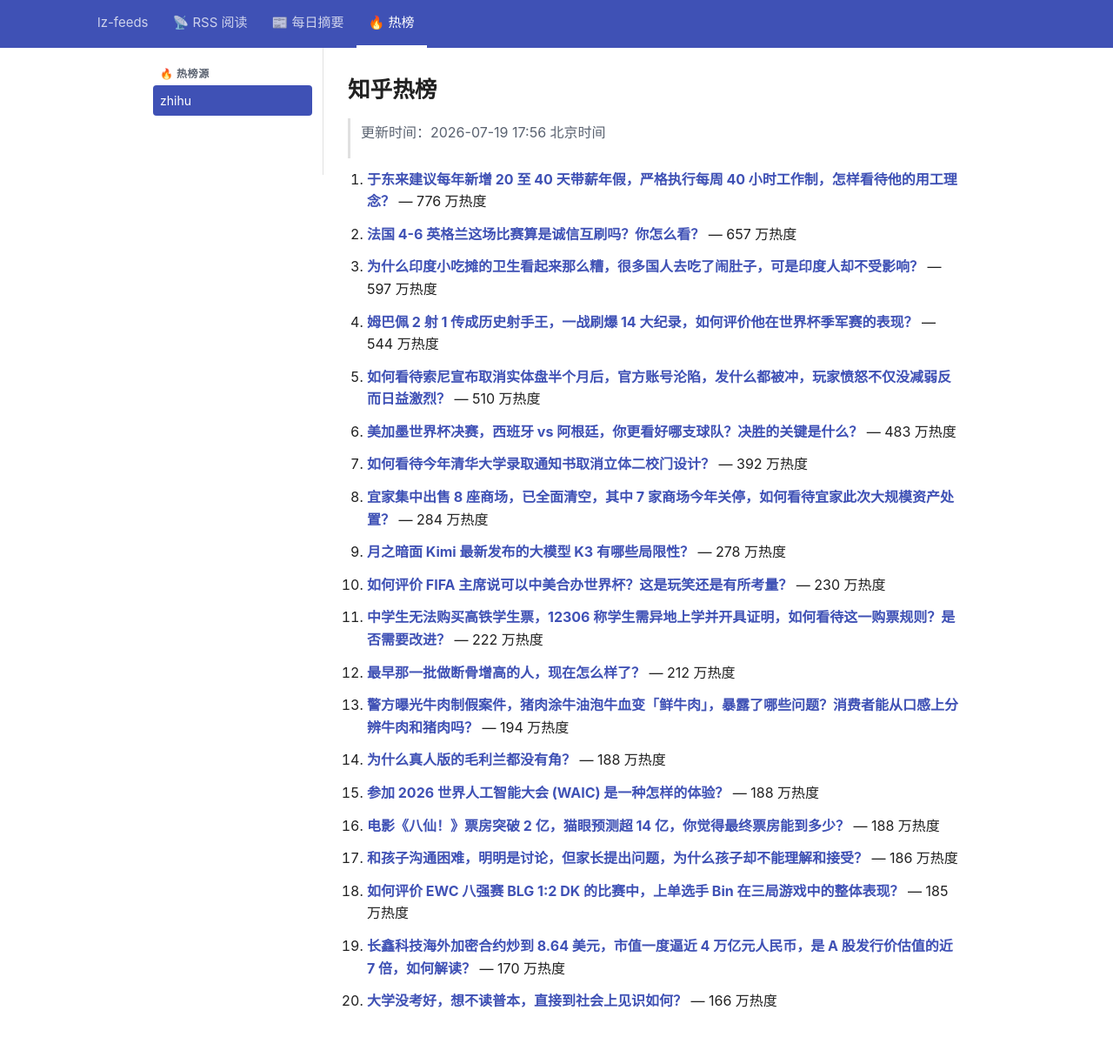
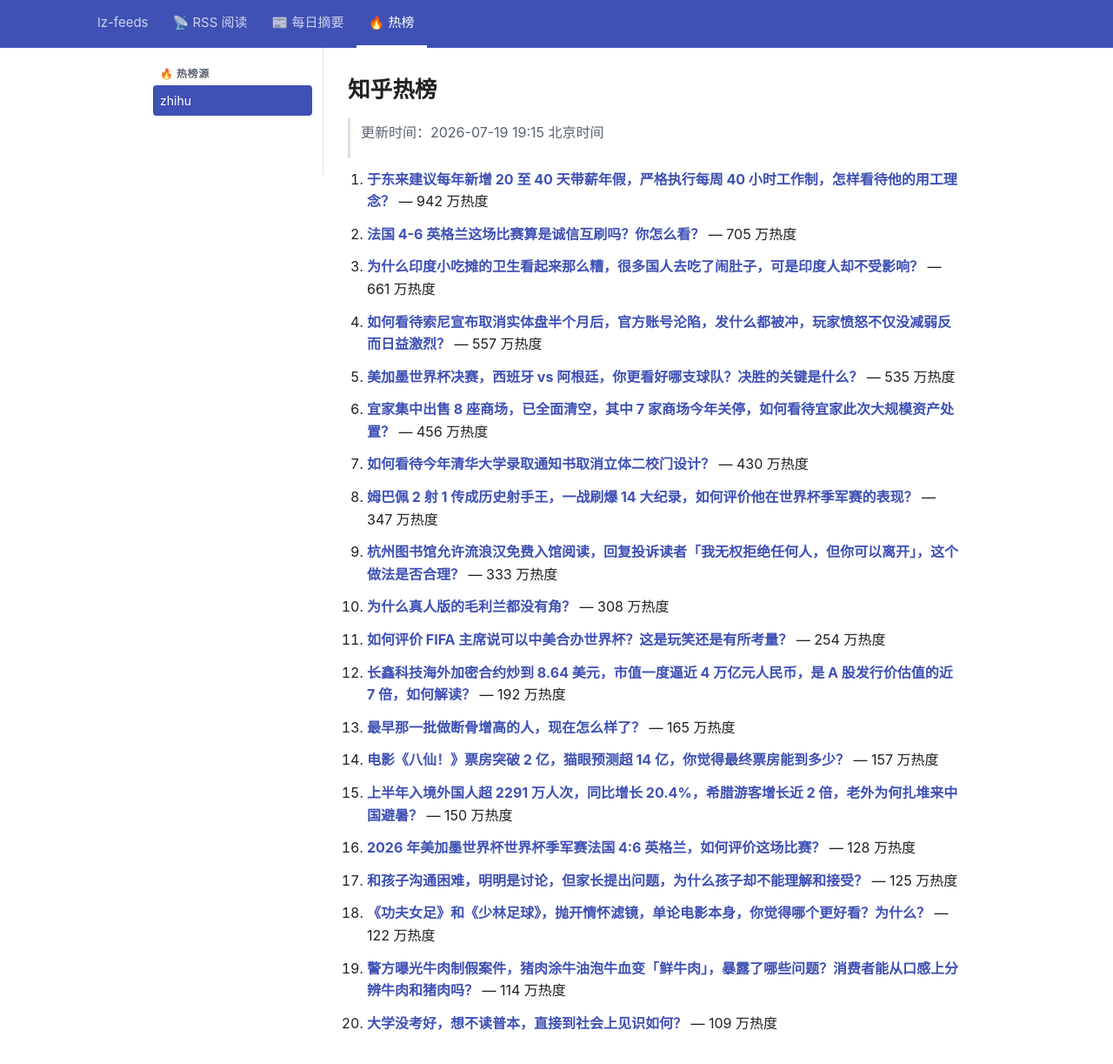
Before and after one commit to lizhang0101/lz-feeds, a Jekyll site: the page built from _hotlist/zhihu.md, in a window 1280 px wide and 1253 px high. Shown: the top 1223 px of the window at 87% size. Built offline with Jekyll 4.4.1, drawn with Linux system fonts in a browser that asks for light colours.

Commit message:
hotlist: 2026-07-19T11:15Z

```diff
--- a/_hotlist/zhihu.md
+++ b/_hotlist/zhihu.md
@@ -1,48 +1,48 @@
 ---
-updated: 2026-07-19 17:56 北京时间
+updated: 2026-07-19 19:15 北京时间
 count: 20
 ---
 
 # 知乎热榜
 
-> 更新时间：2026-07-19 17:56 北京时间
+> 更新时间：2026-07-19 19:15 北京时间
 
-1. **[于东来建议每年新增 20 至 40 天带薪年假，严格执行每周 40 小时工作制，怎样看待他的用工理念？](https://www.zhihu.com/question/2061431899038409047)** — 776 万热度
+1. **[于东来建议每年新增 20 至 40 天带薪年假，严格执行每周 40 小时工作制，怎样看待他的用工理念？](https://www.zhihu.com/question/2061431899038409047)** — 942 万热度
 
-2. **[法国 4-6 英格兰这场比赛算是诚信互刷吗？你怎么看？](https://www.zhihu.com/question/2062079550658274248)** — 657 万热度
+2. **[法国 4-6 英格兰这场比赛算是诚信互刷吗？你怎么看？](https://www.zhihu.com/question/2062079550658274248)** — 705 万热度
 
-3. **[为什么印度小吃摊的卫生看起来那么糟，很多国人去吃了闹肚子，可是印度人却不受影响？](https://www.zhihu.com/question/2060535612919363451)** — 597 万热度
+3. **[为什么印度小吃摊的卫生看起来那么糟，很多国人去吃了闹肚子，可是印度人却不受影响？](https://www.zhihu.com/question/2060535612919363451)** — 661 万热度
 
-4. **[姆巴佩 2 射 1 传成历史射手王，一战刷爆 14 大纪录，如何评价他在世界杯季军赛的表现？](https://www.zhihu.com/question/2062077879253295768)** — 544 万热度
+4. **[如何看待索尼宣布取消实体盘半个月后，官方账号沦陷，发什么都被冲，玩家愤怒不仅没减弱反而日益激烈？](https://www.zhihu.com/question/2061350873901675318)** — 557 万热度
 
-5. **[如何看待索尼宣布取消实体盘半个月后，官方账号沦陷，发什么都被冲，玩家愤怒不仅没减弱反而日益激烈？](https://www.zhihu.com/question/2061350873901675318)** — 510 万热度
+5. **[美加墨世界杯决赛，西班牙 vs 阿根廷，你更看好哪支球队？决胜的关键是什么？](https://www.zhihu.com/question/2061433680585811334)** — 535 万热度
 
-6. **[美加墨世界杯决赛，西班牙 vs 阿根廷，你更看好哪支球队？决胜的关键是什么？](https://www.zhihu.com/question/2061433680585811334)** — 483 万热度
+6. **[宜家集中出售 8 座商场，已全面清空，其中 7 家商场今年关停，如何看待宜家此次大规模资产处置？](https://www.zhihu.com/question/2061839991072990909)** — 456 万热度
 
-7. **[如何看待今年清华大学录取通知书取消立体二校门设计？](https://www.zhihu.com/question/2060790194375242135)** — 392 万热度
+7. **[如何看待今年清华大学录取通知书取消立体二校门设计？](https://www.zhihu.com/question/2060790194375242135)** — 430 万热度
 
-8. **[宜家集中出售 8 座商场，已全面清空，其中 7 家商场今年关停，如何看待宜家此次大规模资产处置？](https://www.zhihu.com/question/2061839991072990909)** — 284 万热度
+8. **[姆巴佩 2 射 1 传成历史射手王，一战刷爆 14 大纪录，如何评价他在世界杯季军赛的表现？](https://www.zhihu.com/question/2062077879253295768)** — 347 万热度
 
-9. **[月之暗面 Kimi 最新发布的大模型 K3 有哪些局限性？](https://www.zhihu.com/question/2061509036919316967)** — 278 万热度
+9. **[杭州图书馆允许流浪汉免费入馆阅读，回复投诉读者「我无权拒绝任何人，但你可以离开」，这个做法是否合理？](https://www.zhihu.com/question/2061763921598476625)** — 333 万热度
 
-10. **[如何评价 FIFA 主席说可以中美合办世界杯？这是玩笑还是有所考量？](https://www.zhihu.com/question/2061815234465981878)** — 230 万热度
+10. **[为什么真人版的毛利兰都没有角？](https://www.zhihu.com/question/286452082)** — 308 万热度
 
-11. **[中学生无法购买高铁学生票，12306 称学生需异地上学并开具证明，如何看待这一购票规则？是否需要改进？](https://www.zhihu.com/question/2061093407297115914)** — 222 万热度
+11. **[如何评价 FIFA 主席说可以中美合办世界杯？这是玩笑还是有所考量？](https://www.zhihu.com/question/2061815234465981878)** — 254 万热度
 
-12. **[最早那一批做断骨增高的人，现在怎么样了？](https://www.zhihu.com/question/279422241)** — 212 万热度
+12. **[长鑫科技海外加密合约炒到 8.64 美元，市值一度逼近 4 万亿元人民币，是 A 股发行价估值的近 7 倍，如何解读？](https://www.zhihu.com/question/2061864895159833546)** — 192 万热度
 
-13. **[警方曝光牛肉制假案件，猪肉涂牛油泡牛血变「鲜牛肉」，暴露了哪些问题？消费者能从口感上分辨牛肉和猪肉吗？](https://www.zhihu.com/question/2060459306441336695)** — 194 万热度
+13. **[最早那一批做断骨增高的人，现在怎么样了？](https://www.zhihu.com/question/279422241)** — 165 万热度
 
-14. **[为什么真人版的毛利兰都没有角？](https://www.zhihu.com/question/286452082)** — 188 万热度
+14. **[电影《八仙！》票房突破 2 亿，猫眼预测超 14 亿，你觉得最终票房能到多少？](https://www.zhihu.com/question/2062129573198657251)** — 157 万热度
 
-15. **[参加 2026 世界人工智能大会 (WAIC) 是一种怎样的体验？](https://www.zhihu.com/question/2060398351212700649)** — 188 万热度
+15. **[上半年入境外国人超 2291 万人次，同比增长 20.4%，希腊游客增长近 2 倍，老外为何扎堆来中国避暑？](https://www.zhihu.com/question/2061485273788191373)** — 150 万热度
 
-16. **[电影《八仙！》票房突破 2 亿，猫眼预测超 14 亿，你觉得最终票房能到多少？](https://www.zhihu.com/question/2062129573198657251)** — 188 万热度
+16. **[2026 年美加墨世界杯世界杯季军赛法国 4:6 英格兰，如何评价这场比赛？](https://www.zhihu.com/question/2062039356462855793)** — 128 万热度
 
-17. **[和孩子沟通困难，明明是讨论，但家长提出问题，为什么孩子却不能理解和接受？](https://www.zhihu.com/question/2055979572177458096)** — 186 万热度
+17. **[和孩子沟通困难，明明是讨论，但家长提出问题，为什么孩子却不能理解和接受？](https://www.zhihu.com/question/2055979572177458096)** — 125 万热度
 
-18. **[如何评价 EWC 八强赛 BLG 1:2 DK 的比赛中，上单选手 Bin 在三局游戏中的整体表现？](https://www.zhihu.com/question/2061599727179789978)** — 185 万热度
+18. **[《功夫女足》和《少林足球》，抛开情怀滤镜，单论电影本身，你觉得哪个更好看？为什么？](https://www.zhihu.com/question/2060160756528702468)** — 122 万热度
 
-19. **[长鑫科技海外加密合约炒到 8.64 美元，市值一度逼近 4 万亿元人民币，是 A 股发行价估值的近 7 倍，如何解读？](https://www.zhihu.com/question/2061864895159833546)** — 170 万热度
+19. **[警方曝光牛肉制假案件，猪肉涂牛油泡牛血变「鲜牛肉」，暴露了哪些问题？消费者能从口感上分辨牛肉和猪肉吗？](https://www.zhihu.com/question/2060459306441336695)** — 114 万热度
 
-20. **[大学没考好，想不读普本，直接到社会上见识如何？](https://www.zhihu.com/question/2059870490727015991)** — 166 万热度
+20. **[大学没考好，想不读普本，直接到社会上见识如何？](https://www.zhihu.com/question/2059870490727015991)** — 109 万热度
```
